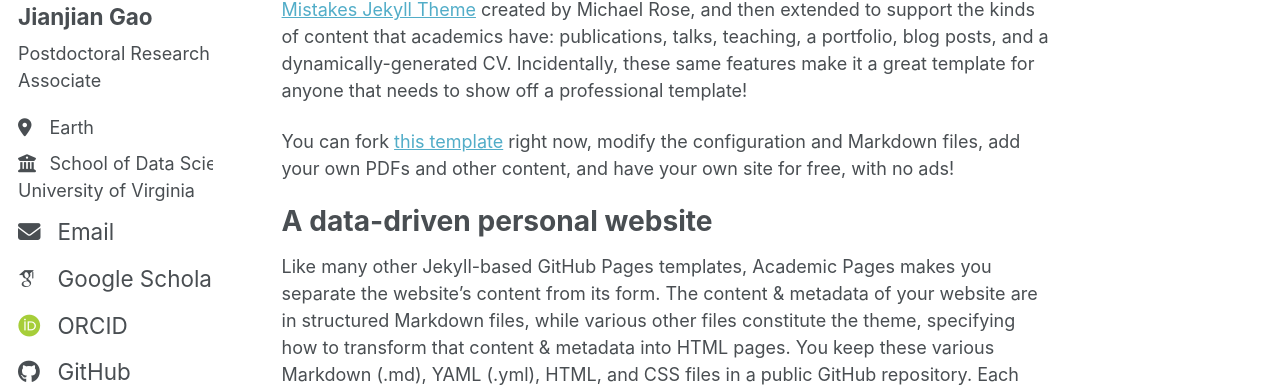
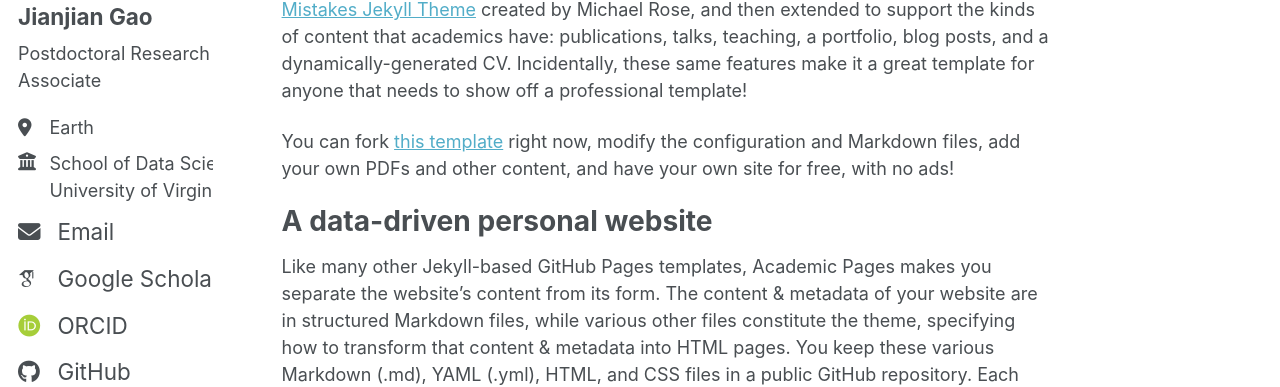
Before and after one commit to jiaoyang2018/jiaoyang2018.github.io, a Jekyll site: the page built from _pages/about.md, in a window 1280 px wide. Shown: the part 283-670 px from the top of the page. Built offline with Jekyll 4.4.1, drawn with Linux system fonts in a browser that asks for light colours; some web fonts are replaced; a script bundle is joined from its source files by our own code; library files that are not in the unit come from our copies.

Commit message:
Align employer second line with first line in sidebar
Co-Authored-By: Claude Sonnet 4.6 <noreply@anthropic.com>

```diff
--- a/_includes/author-profile.html
+++ b/_includes/author-profile.html
@@ -28,7 +28,7 @@
         <li class="author__desktop"><i class="fas fa-fw fa-location-dot icon-pad-right" aria-hidden="true"></i>{{ author.location }}</li>
       {% endif %}
       {% if author.employer %}
-        <li class="author__desktop"><i class="fas fa-fw fa-building-columns icon-pad-right" aria-hidden="true"></i>{{ author.employer }}</li>
+        <li class="author__desktop" style="display:flex;align-items:flex-start;"><i class="fas fa-fw fa-building-columns icon-pad-right" aria-hidden="true" style="flex-shrink:0;margin-top:3px;"></i><span>{{ author.employer }}</span></li>
       {% endif %}
       {% if author.uri %}
         <li><a href="{{ author.uri }}"><i class="fas fa-fw fa-link icon-pad-right" aria-hidden="true"></i>{{ site.data.ui-text[site.locale].website_label | default: "Website" }}</a></li>
```
